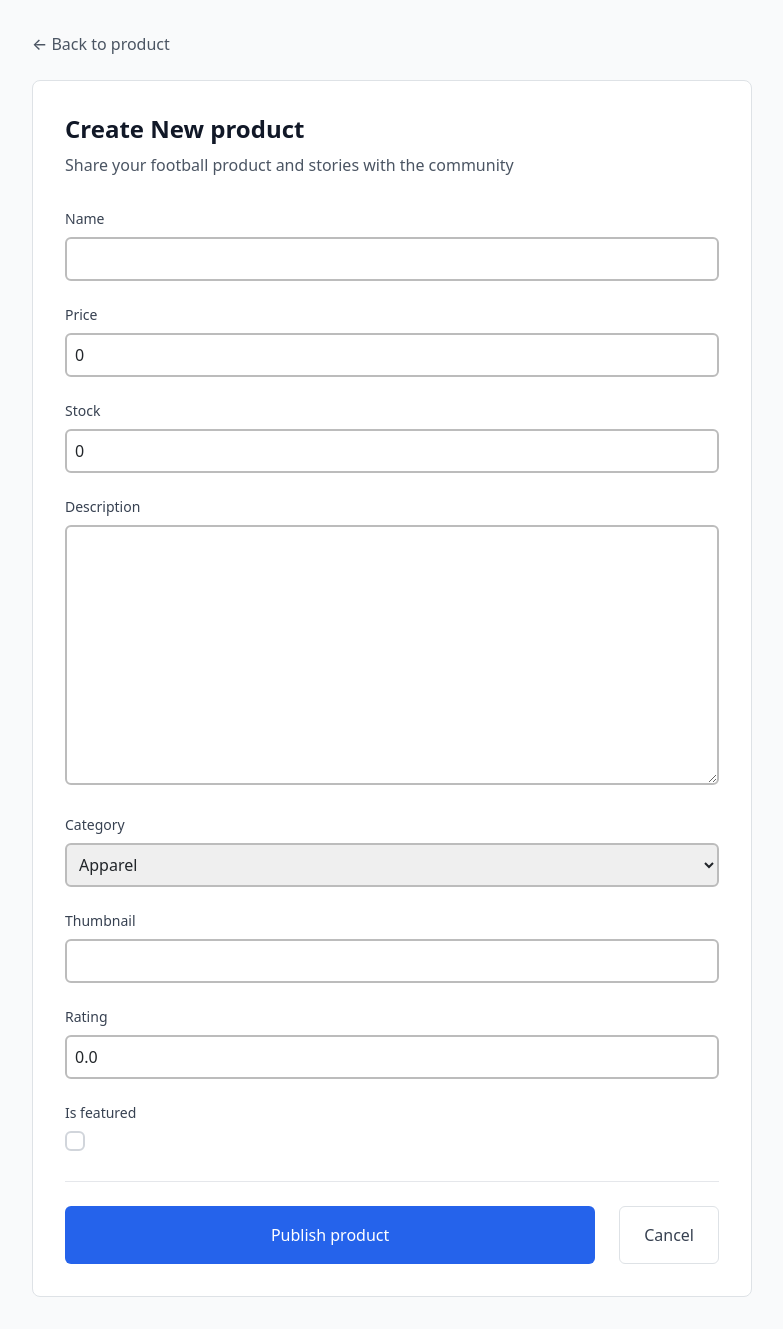
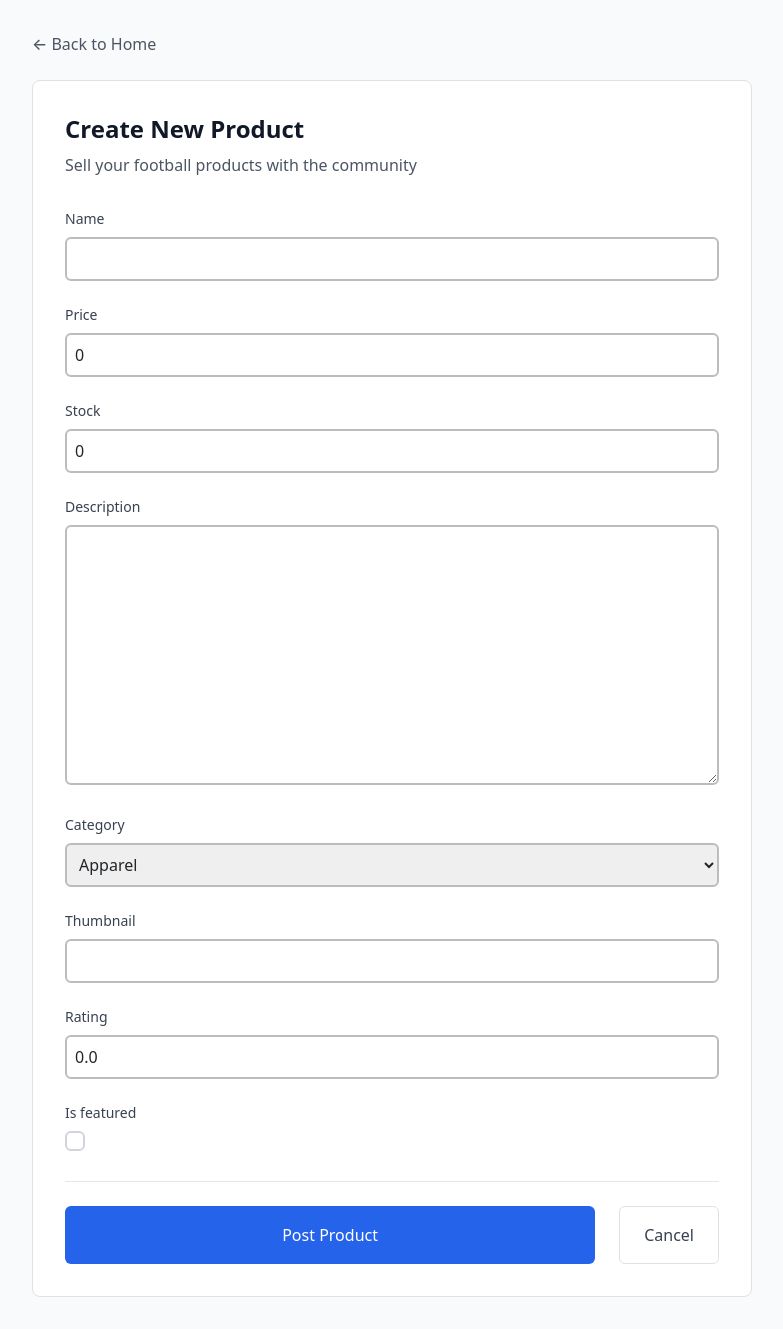
Before and after one commit to moondiverc/kickoff-shop, a Django app: page /create-product/ in a window 1280 px wide. Shown: the whole page, without its empty margins (248-1031 px from the left). Run offline with Django 5.2, Linux system fonts and the light colour scheme; the visitor is signed in with stand-in values (Sample User, id 1); some libraries are stand-ins or nearby versions.

```diff
--- a/main/templates/card_product.html
+++ b/main/templates/card_product.html
@@ -25,12 +25,12 @@
       </h3>
     </div>
 
-    <!-- Description -->
+    {% comment %} <!-- Description -->
     <div class="h-8 mb-2 overflow-hidden">
       <p class="text-gray-600 text-xs leading-4 line-clamp-2">
           {{ product.description|truncatewords:12 }}
       </p>
-    </div>
+    </div> {% endcomment %}
 
     <!-- Price -->
     <div class="h-5 mb-2 flex items-center">
--- a/main/templates/create_product.html
+++ b/main/templates/create_product.html
@@ -7,18 +7,18 @@
 <div class="bg-gray-50 w-full min-h-screen">
   <div class="max-w-3xl mx-auto px-4 sm:px-6 lg:px-8 py-8">
 
-    <!-- Back Navigation -->
+    <!-- Back to Home Page -->
     <div class="mb-6">
       <a href="{% url 'main:show_main' %}" class="text-gray-600 hover:text-gray-900 font-medium transition-colors">
-        ← Back to product
+        ← Back to Home
       </a>
     </div>
 
     <!-- Form -->
     <div class="bg-white rounded-lg border border-gray-200 p-6 sm:p-8 form-style">
       <div class="mb-8">
-        <h1 class="text-2xl font-bold text-gray-900 mb-2">Create New product</h1>
-        <p class="text-gray-600">Share your football product and stories with the community</p>
+        <h1 class="text-2xl font-bold text-gray-900 mb-2">Create New Product</h1>
+        <p class="text-gray-600">Sell your football products with the community</p>
       </div>
 
       <form method="POST" class="space-y-6">
@@ -45,7 +45,7 @@
             Cancel
           </a>
           <button type="submit" class="order-1 sm:order-2 flex-1 bg-blue-600 text-white px-6 py-3 rounded-md font-medium hover:bg-blue-700 transition-colors">
-            Publish product
+            Post Product
           </button>
         </div>
       </form>
```
